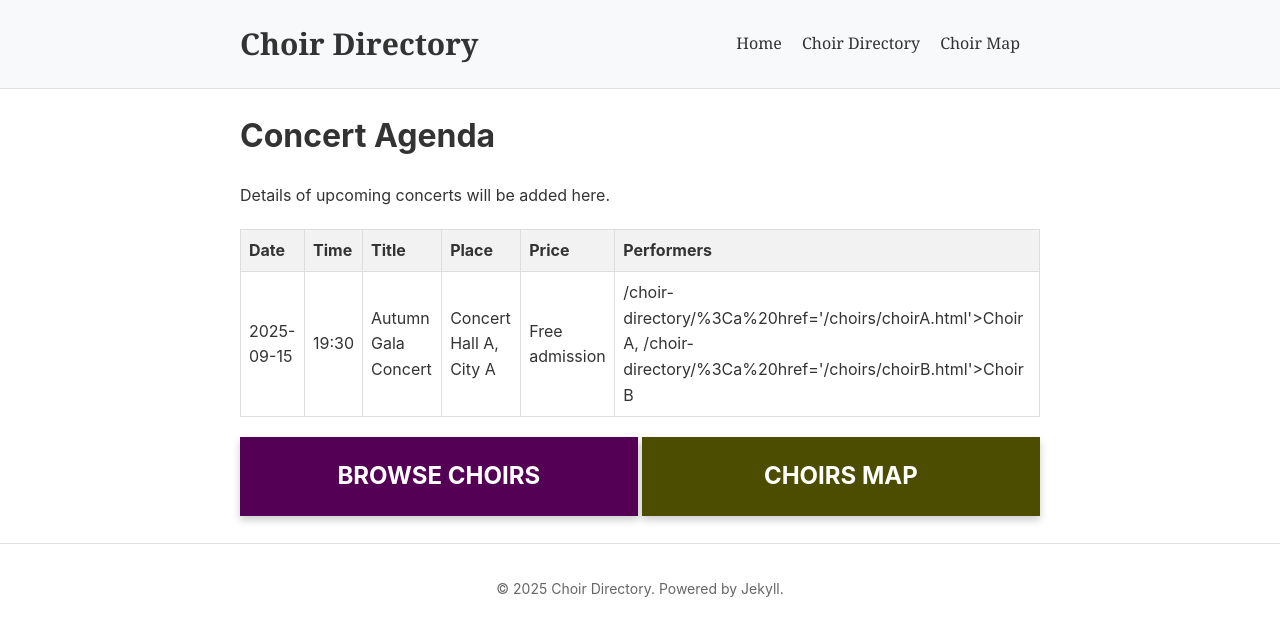
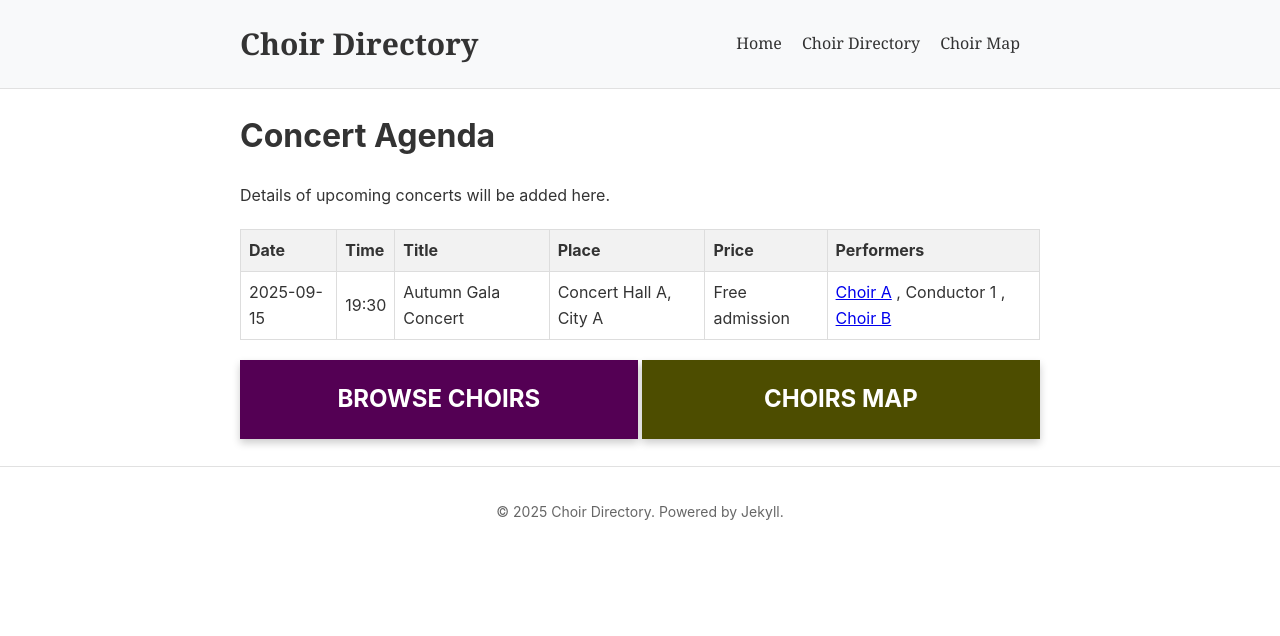
Before and after one commit to jllobera/choir-directory, a Jekyll site: the page built from agenda.html, in a window 1280 px wide. Shown: the top 636 px of the page. Built offline with Jekyll 4.4.1, drawn with Linux system fonts in a browser that asks for light colours; a script that is not in the unit is left out.

Commit message:
Update again performers

```diff
--- a/agenda.html
+++ b/agenda.html
@@ -45,20 +45,19 @@ title: Concert Agenda
         <td>{{ concert.place }}</td>
         <td>{{ concert.price }}</td>
         <td>
-          {% assign choir_links = "" %}
           {% for performer in concert.performers %}
             {% if performer.slug %}
               {% assign choir = site.choirs | where: "slug", performer.slug | first %}
               {% if choir %}
-                {% assign link = "<a href='" | append: choir.url | relative_url | append: "'>" | append: performer.name | append: "</a>" %}
-                {% assign choir_links = choir_links | append: link %}
-                {% unless forloop.last %}
-                  {% assign choir_links = choir_links | append: ", " %}
-                {% endunless %}
+                <a href="{{ choir.url | relative_url }}">{{ performer.name }}</a>
+              {% else %}
+                {{ performer.name }}
               {% endif %}
+            {% else %}
+              {{ performer.name }}
             {% endif %}
+            {% unless forloop.last %}, {% endunless %}
           {% endfor %}
-          {{ choir_links | strip_newlines }}
         </td>
       </tr>
     {% endfor %}
```
